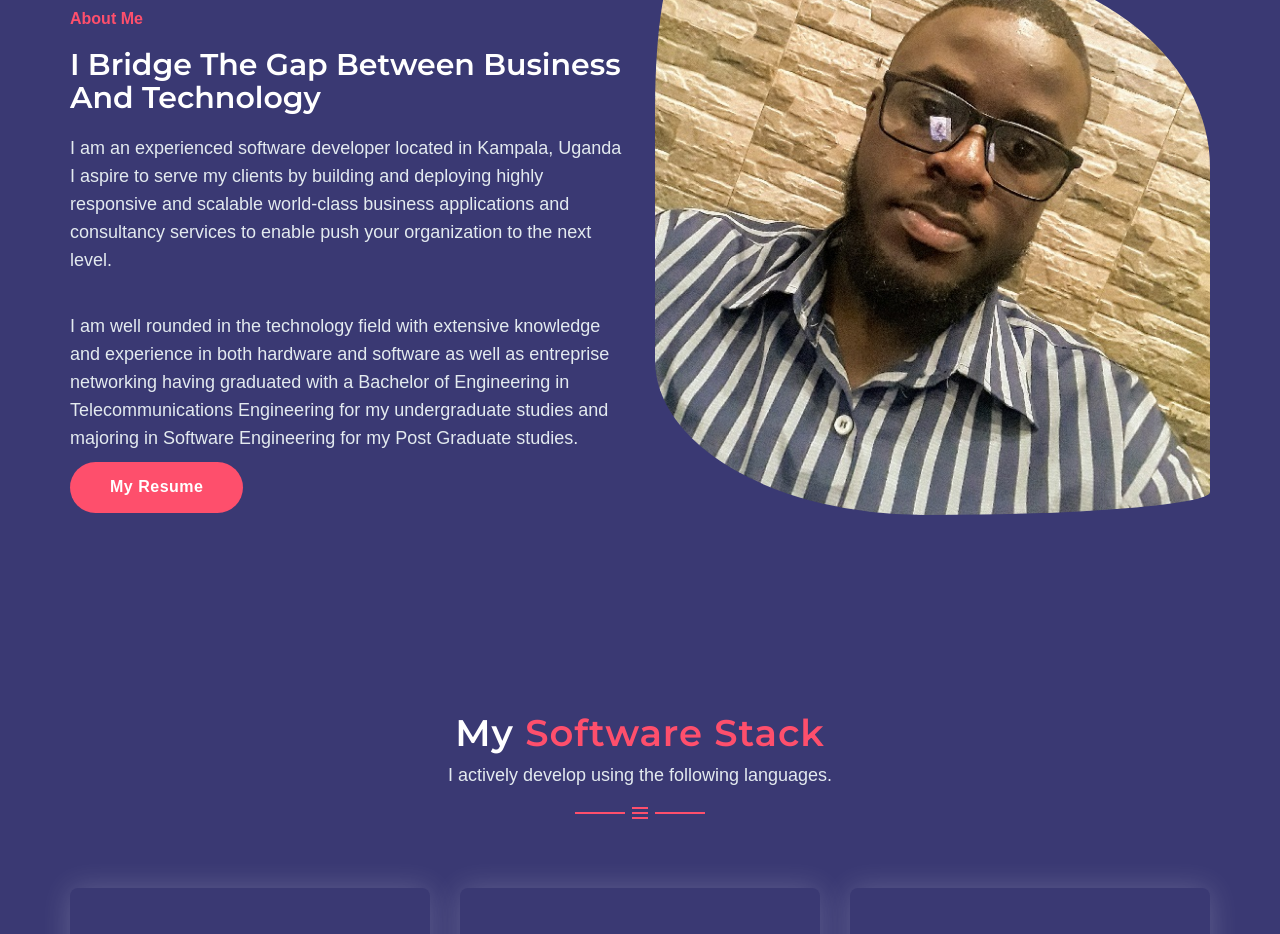
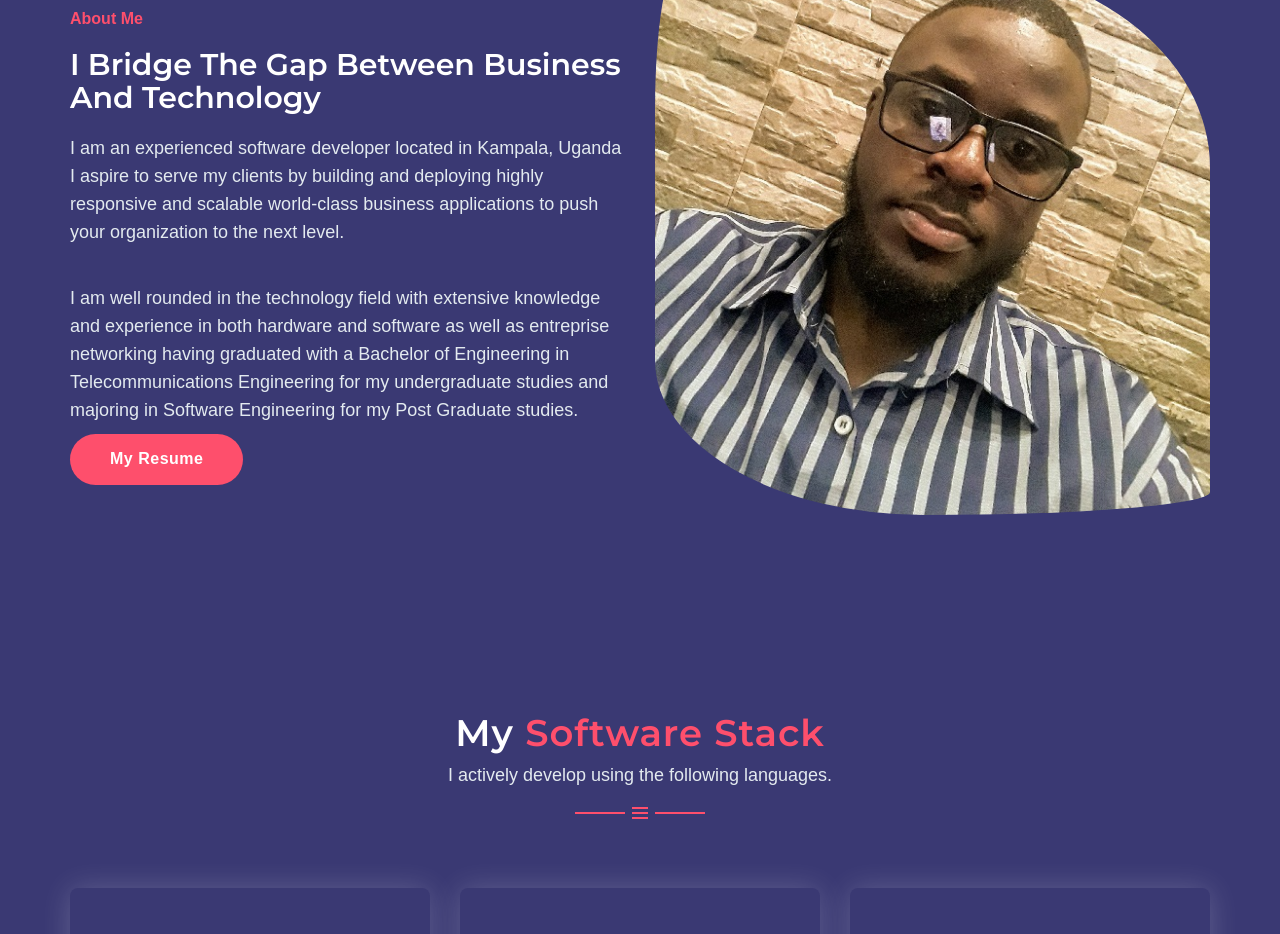
Before and after one commit to VinceT69/VinceT69.github.io, a plain HTML site: page index.html in a window 1280 px wide. Shown: the part 840-1774 px from the top of the page. Drawn offline with nearby package versions, Linux system fonts and the light colour scheme; animation ran at ten frames a second.

Commit message:
edited bio

```diff
--- a/index.html
+++ b/index.html
@@ -117,13 +117,13 @@
                         <h2>I Bridge the Gap Between Business and Technology</h2>
                         <p class="wow fadeInLeft" data-wow-duration="1s" data-wow-delay="0.5s" data-wow-offset="0">I am an experienced software developer located in Kampala, Uganda
                             I aspire to serve my clients by building and deploying highly responsive and scalable world-class business applications
-                           and consultancy services to enable push your organization to the next level.
+                           to push your organization to the next level.
                         </p><br/>
                         <p class="description wow fadeInRight" data-wow-duration="1s" data-wow-delay="0.5s" data-wow-offset="0">I am well rounded in the technology field with extensive knowledge and experience in both hardware and software as well as entreprise networking having graduated with a Bachelor of Engineering in Telecommunications Engineering for my undergraduate studies and majoring in Software Engineering for my Post Graduate studies.</p>
 
 
                     </div>
-                    <a href="assets/images/Vicent_Tugume_Resume.pdf" class="about-btn btn btn-default main_btn">My Resume</a>
+                    <a href="assets/images/my resume - tugume vicent.pdf" class="about-btn btn btn-default main_btn">My Resume</a>
                 </div>
             </div> <!-- END COL -->
 
```
